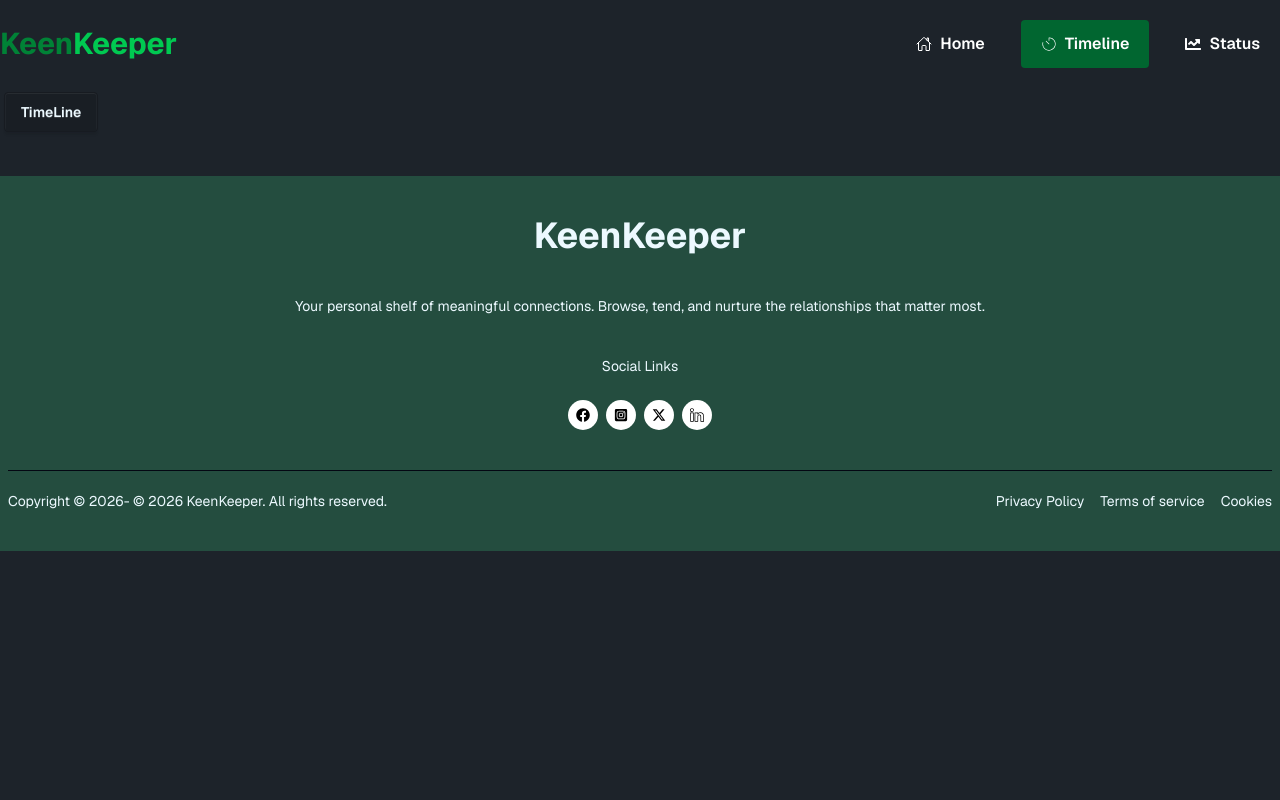
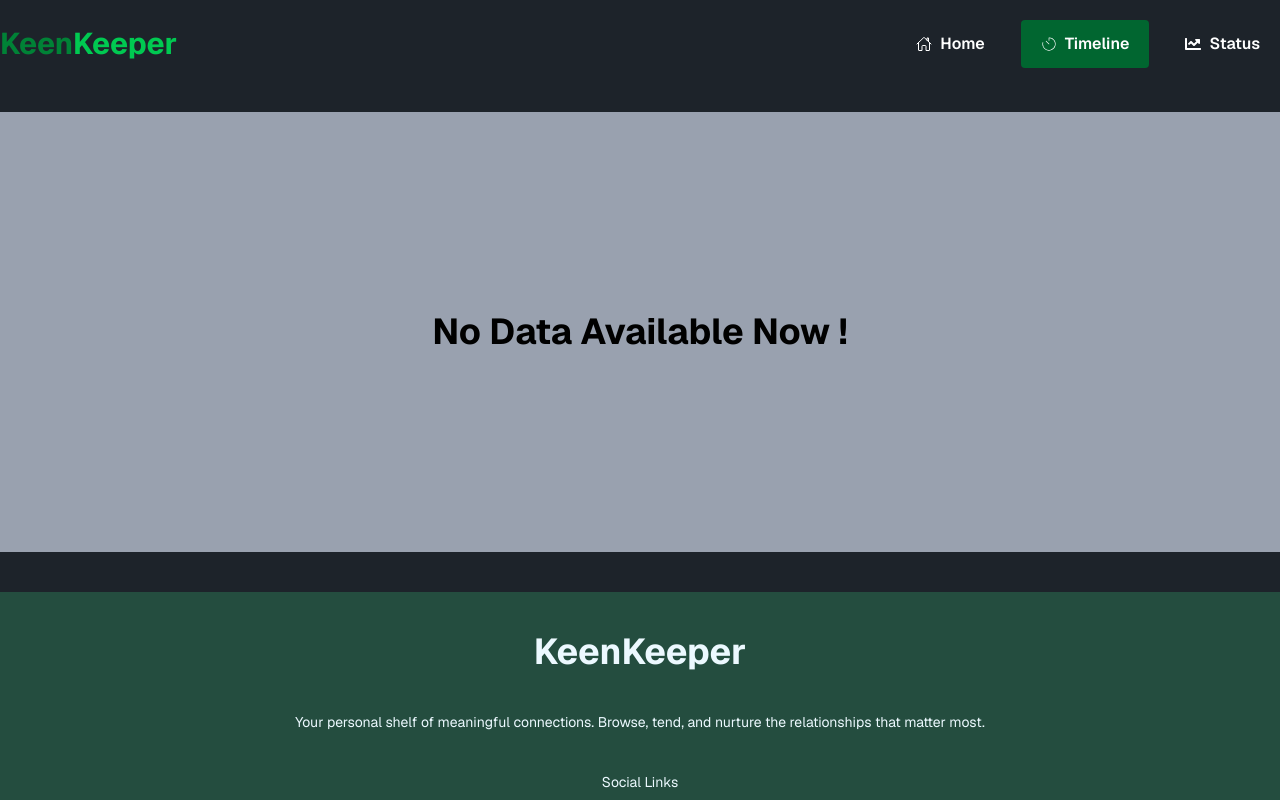
Before and after one commit to mohammadmostofa/keen-keeper, a React (Vite) app: page /Timeline in a window 1280 px wide. Shown: the top 800 px of the page. Built offline with nearby package versions, Linux system fonts and the light colour scheme.

Commit message:
adde in timeline blank page

```diff
--- /dev/null
+++ b/src/Component/NoData/NoData.jsx
@@ -0,0 +1,12 @@
+import React from 'react';
+
+const NoData = () => {
+  return (
+    <div className='bg-gray-400 max-h-[100vh]'>
+
+               <h1 className='text-black font-bold text-4xl text-center py-50'>No Data Available Now ! </h1>
+    </div>
+  );
+};
+
+export default NoData;
--- a/src/Pages/Timeline/Timeline.jsx
+++ b/src/Pages/Timeline/Timeline.jsx
@@ -3,6 +3,7 @@ import { ContextCard } from '../../Context/ContextProvider';
 import { IoCall } from 'react-icons/io5';
 import Item from '../../Component/Item/Item';
 import { NavLink } from 'react-router';
+import NoData from '../../Component/NoData/NoData';
 
 
 const Timeline = () => {
@@ -20,13 +21,13 @@ const Timeline = () => {
 
     <div>
 
-           <div className='container mx-auto'>
+           <div className='container mx-auto '>
 
                   <div className="dropdown dropdown-start container mx-auto ">
-  <div tabIndex={0} role="button" className="btn m-1">TimeLine</div>
+  <div tabIndex={0} role="button" className={`btn m-1 ${mark.length === 0 ? 'hidden':''}`}>TimeLine</div>
   <ul tabIndex="-1" className="dropdown-content menu bg-base-100 rounded-box z-1 w-52 p-2 shadow-sm">
 
-    <NavLink>
+    <NavLink className=''>
     <li onClick={()=> setSorting('all')}><a>All</a></li>
     <li onClick={()=> setSorting('call')}><a>call</a></li>
     <li onClick={() => setSorting('text')}><a>text</a></li>
@@ -36,12 +37,25 @@ const Timeline = () => {
   </ul>
 
 </div>
+
+               {
+
+                 mark.length !== 0 ?
              <div>
 
             {
               filterData.map((card,index) => <Item key={index}  card={card} ></Item> )
             }
              </div>
+
+             :  <div>
+                        <NoData></NoData>
+             </div>
+
+
+
+               }
+
 
            </div>
 
```
